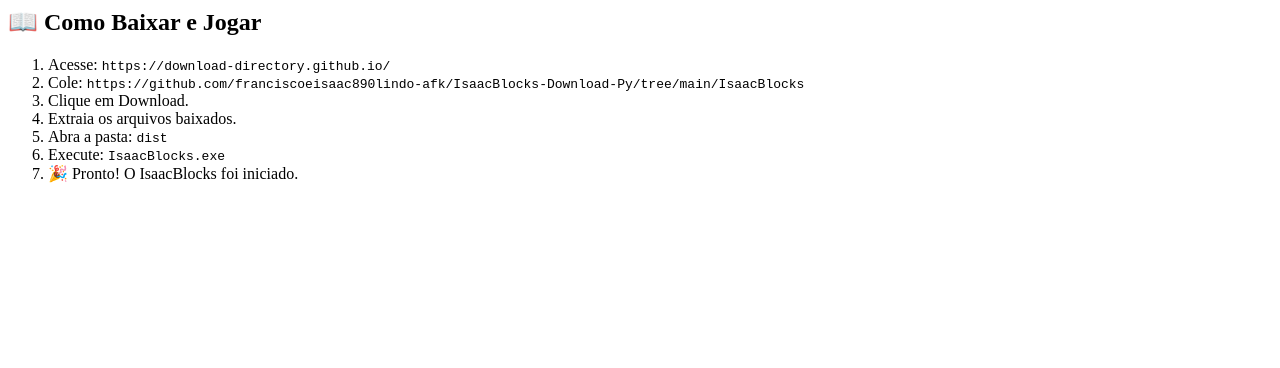
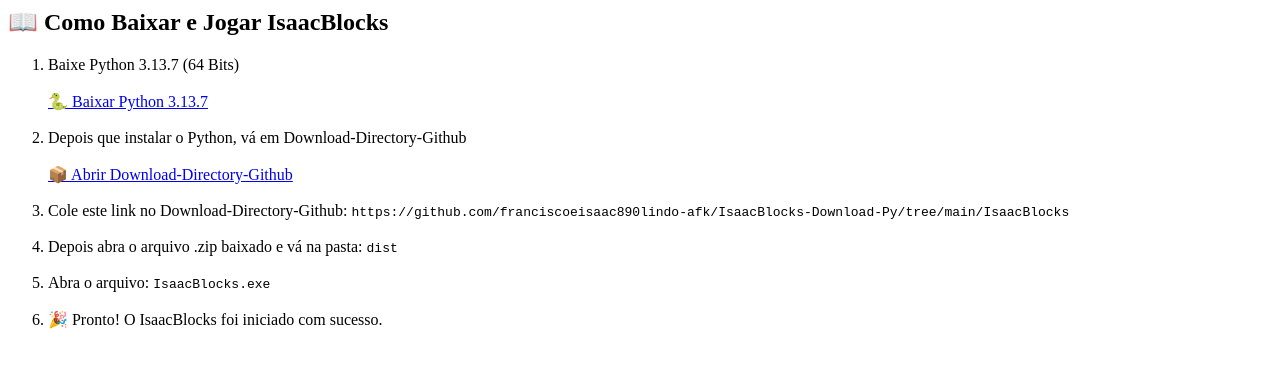
Before and after one commit to franciscoeisaac890lindo-afk/IsaacBlocks-Download, a plain HTML site: page index.html in a window 1280 px wide. Drawn offline with Linux system fonts and the light colour scheme.

Commit message:
Update index.html

```diff
--- a/index.html
+++ b/index.html
@@ -1,47 +1,70 @@
 <div class="card" id="tutorial">
 
-<h2>📖 Como Baixar e Jogar</h2>
+<h2>📖 Como Baixar e Jogar IsaacBlocks</h2>
 
 <ol>
 
 <li>
-Acesse:
-<code>
-https://download-directory.github.io/
-</code>
+Baixe Python 3.13.7 (64 Bits)
+
+<br><br>
+
+<a class="download-btn" href="https://www.python.org/downloads/release/python-3137/">
+🐍 Baixar Python 3.13.7
+</a>
+
 </li>
 
+<br>
+
 <li>
-Cole:
+Depois que instalar o Python, vá em Download-Directory-Github
+
+<br><br>
+
+<a class="download-btn" href="https://download-directory.github.io/">
+📦 Abrir Download-Directory-Github
+</a>
+
+</li>
+
+<br>
+
+<li>
+Cole este link no Download-Directory-Github:
+
 <code>
 https://github.com/franciscoeisaac890lindo-afk/IsaacBlocks-Download-Py/tree/main/IsaacBlocks
 </code>
+
 </li>
 
-<li>
-Clique em Download.
-</li>
+<br>
 
 <li>
-Extraia os arquivos baixados.
-</li>
+Depois abra o arquivo .zip baixado e vá na pasta:
 
-<li>
-Abra a pasta:
 <code>
 dist
 </code>
+
 </li>
 
+<br>
+
 <li>
-Execute:
+Abra o arquivo:
+
 <code>
 IsaacBlocks.exe
 </code>
+
 </li>
 
+<br>
+
 <li>
-🎉 Pronto! O IsaacBlocks foi iniciado.
+🎉 Pronto! O IsaacBlocks foi iniciado com sucesso.
 </li>
 
 </ol>
```
